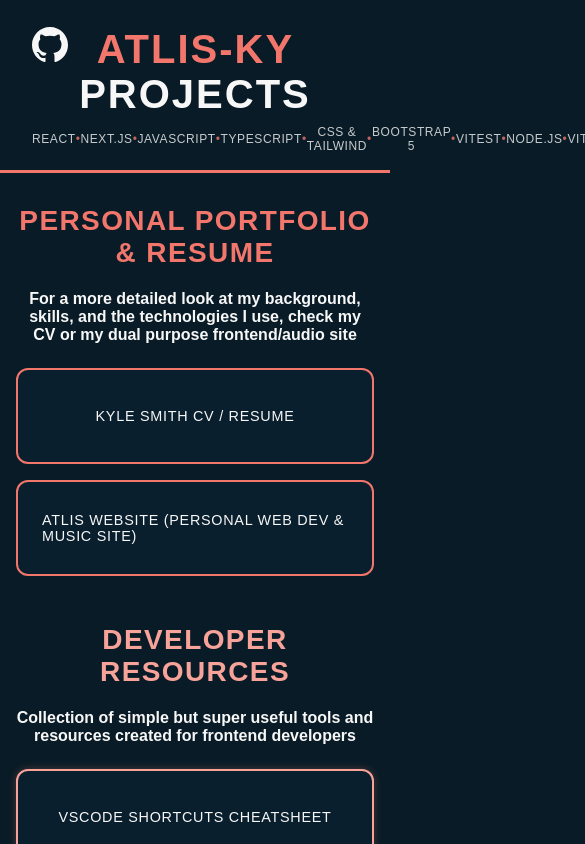
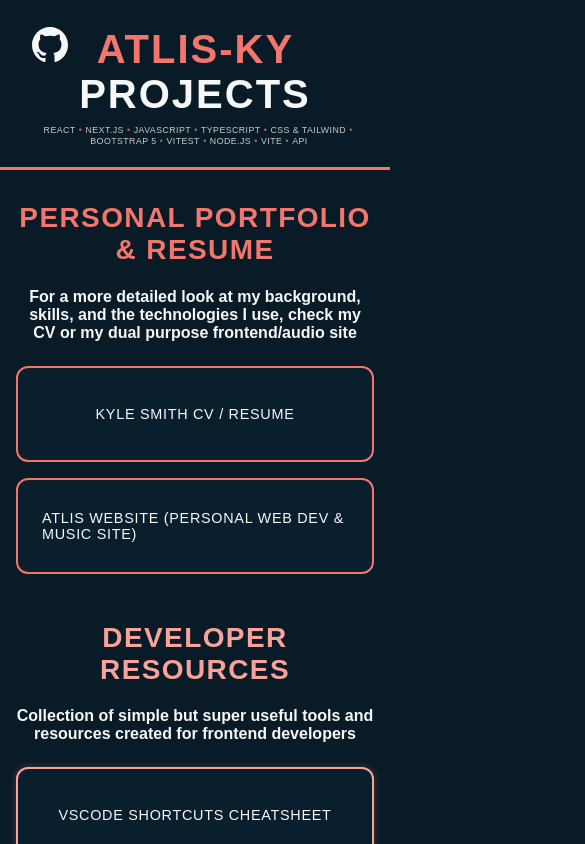
Before and after one commit to Atlis-Ky/frontend-portfolio, a React (Vite) app: page / in a window 390 px wide. Shown: the top 844 px of the page, 585 px wide, since content can reach past the window. Built offline with nearby package versions, Linux system fonts and the light colour scheme; a web font is replaced by a local one.

Commit message:
fixed mobile issue for tech bar

```diff
--- a/src/styles/Header.css
+++ b/src/styles/Header.css
@@ -5,7 +5,6 @@
   padding-bottom: 1rem;
   margin-bottom: 2rem;
 }
-
 
 .github-icon-link {
   position: absolute;
@@ -70,14 +69,53 @@
   margin-left: auto;
   margin-right: auto;
   padding: 0 1rem;
+  flex-wrap: wrap;
+  gap: 0.25rem;
 }
 
 .tech-item {
   color: var(--main-text-light);
+  white-space: nowrap;
 }
 
 .tech-separator {
   color: var(--main-accent);
+}
+
+/* Mobile optimization for tech bar */
+@media (max-width: 768px) {
+  .tech-bar {
+    font-size: 0.65rem;
+    justify-content: center;
+    gap: 0.15rem;
+    padding: 0 0.5rem;
+    margin-bottom: 0.5rem;
+  }
+
+  .tech-item {
+    font-size: 0.6rem;
+  }
+
+  .tech-separator {
+    margin: 0 0.2rem;
+  }
+}
+
+/* Extra small screens */
+@media (max-width: 480px) {
+  .tech-bar {
+    font-size: 0.55rem;
+    gap: 0.1rem;
+    padding: 0 0.25rem;
+  }
+
+  .tech-item {
+    font-size: 0.55rem;
+  }
+
+  .tech-separator {
+    margin: 0 0.1rem;
+  }
 }
 
 /* Utility classes */
```
